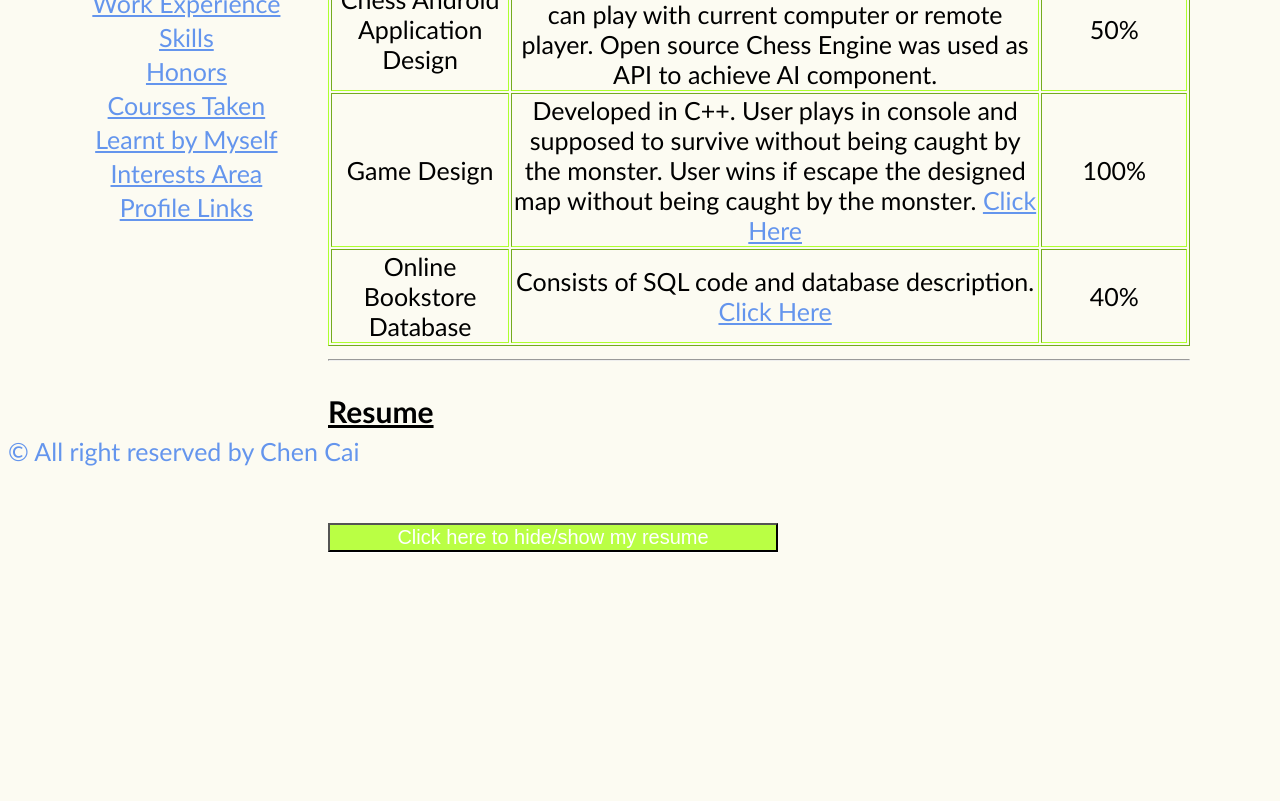
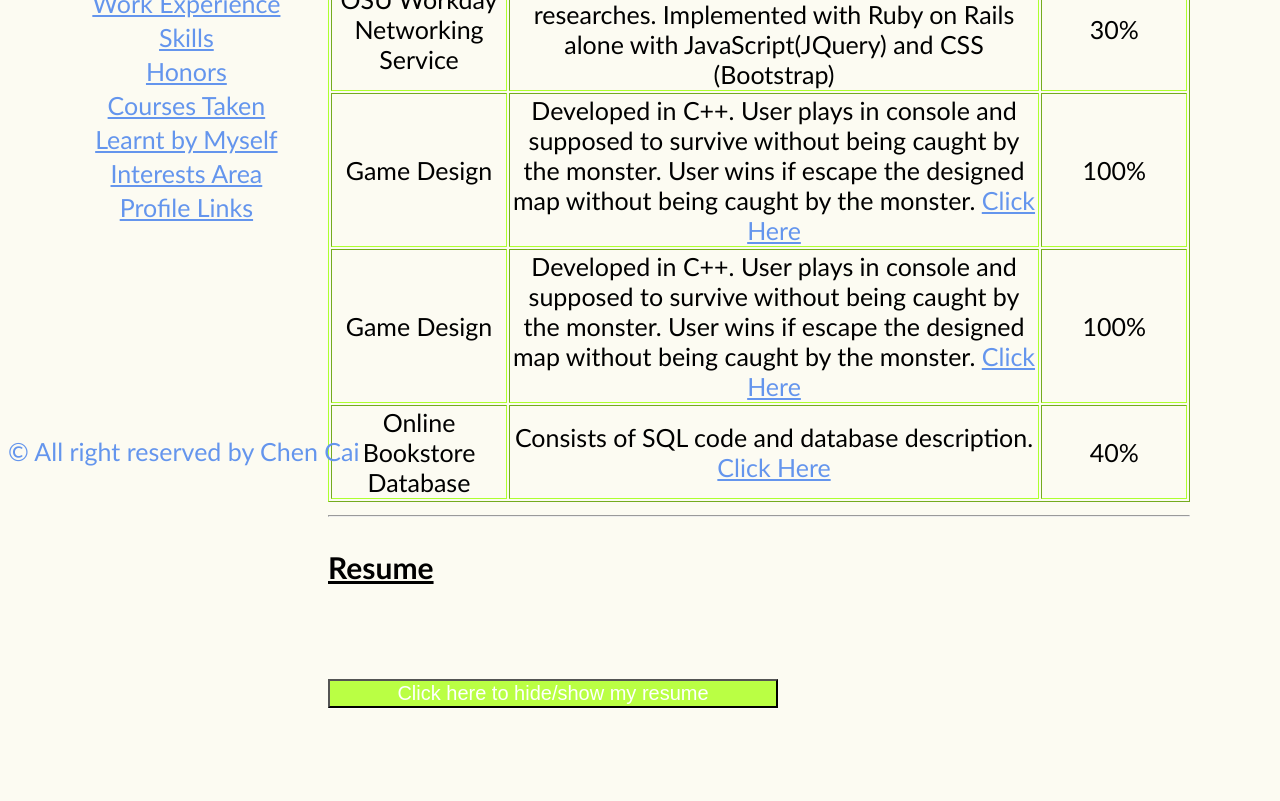
Before and after one commit to cser017/cser017.github.io, a plain HTML site: page 2) Projects.html in a window 1280 px wide. Shown: the part 307-1108 px from the top of the page. Before the commit the page ends 1040 px from the top, so only its background shows below. Drawn offline with nearby package versions, Linux system fonts and the light colour scheme.

Commit message:
Update2 Dec

```diff
--- a/2) Projects.html
+++ b/2) Projects.html
@@ -31,9 +31,15 @@
     </thead>
     <tbody>
     <tr>
-      <td align="center">Chess Android Application Design</td>
-      <td align="center">Developed on Android Studio using Java. User can play with current computer or remote player. Open source Chess Engine was used as API to achieve AI component.</td>
-      <td align="center">50%</td>
+      <td align="center">OSU Workday Networking Service</td>
+      <td align="center">Platform to help Buckeyes find / post jobs and researches. Implemented with Ruby on Rails alone with JavaScript(JQuery) and CSS (Bootstrap)</td>
+      <td align="center">30%</td>
+    </tr>
+    <tr>
+      <td align="center">Game Design</td>
+      <td align="center">Developed in C++. User plays in console and supposed to survive without being caught by the monster. User wins if escape the designed map without being caught by the monster.
+        <a href="https://github.com/cser017/escapeSadako.git ">Click Here</a></td>
+      <td align="center">100%</td>
     </tr>
     <tr>
       <td align="center">Game Design</td>
```
